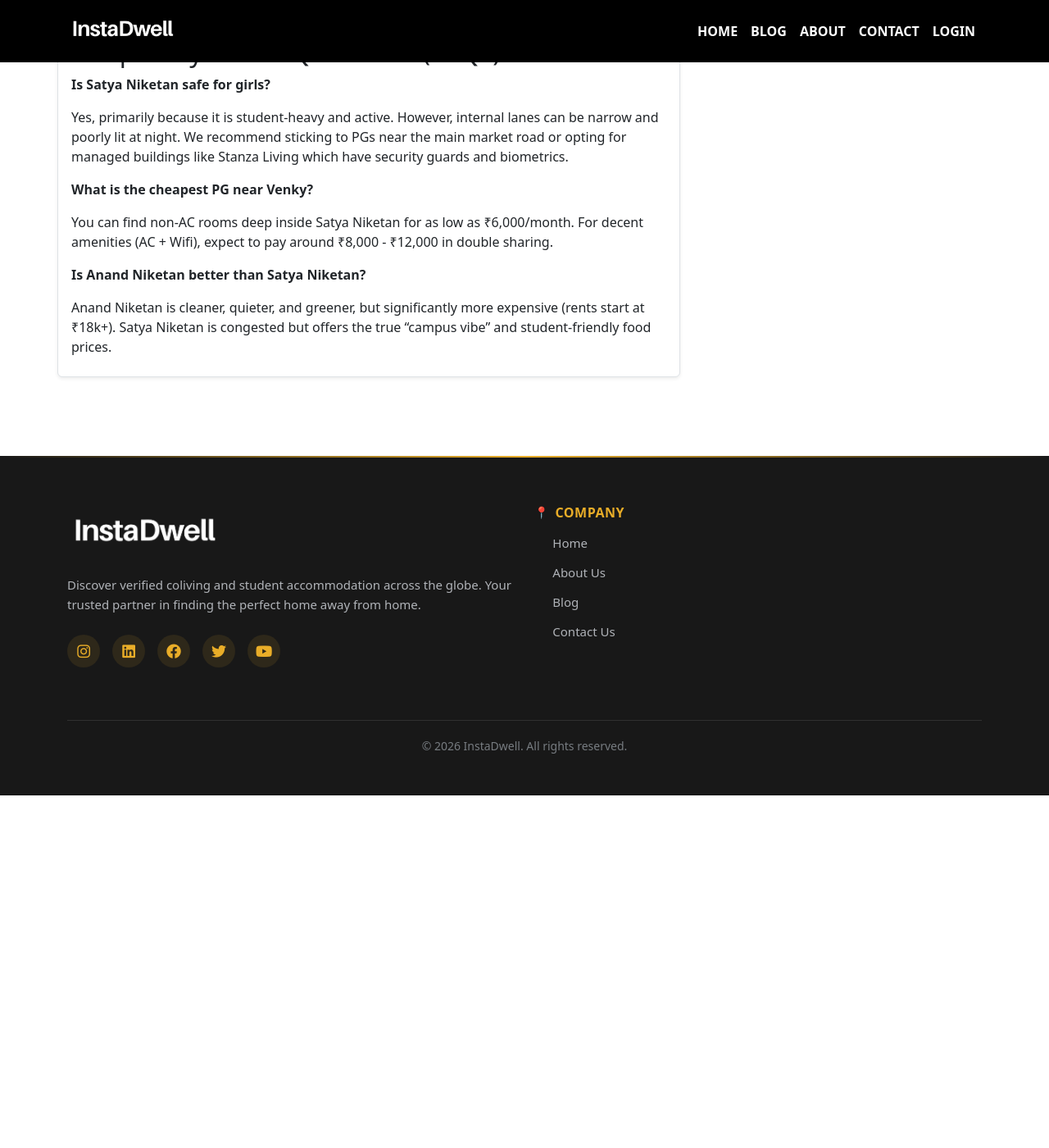
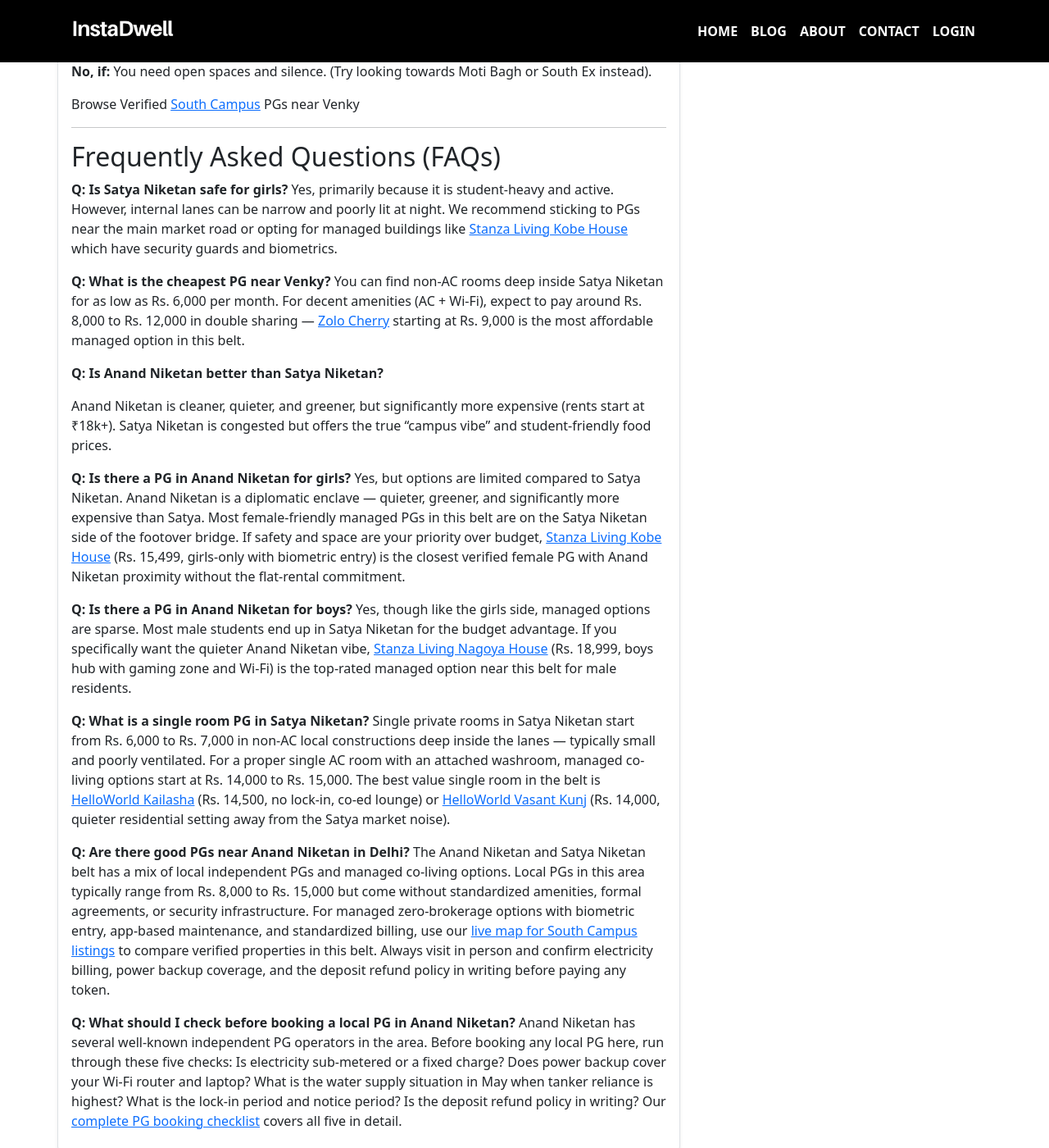
Before and after one commit to instadw/instadwell-blog, a Jekyll site: the page built from _posts/2026-2-05-top-10-pgs-in-satya-niketan-and-ultimate-living-guide-2026.md, in a window 1280 px wide and 1400 px high, scrolled down 4621 px. Shown: the whole window at 82% size. Built offline with Jekyll 4.4.1, drawn with Linux system fonts in a browser that asks for light colours; before the commit the page ends 5591 px from its top, so only the background shows below that; some of the changed text lies outside the part shown.

Commit message:
Update 2026-2-05-top-10-pgs-in-satya-niketan-and-ultimate-living-guide-2026.md

```diff
--- a/_posts/2026-2-05-top-10-pgs-in-satya-niketan-and-ultimate-living-guide-2026.md
+++ b/_posts/2026-2-05-top-10-pgs-in-satya-niketan-and-ultimate-living-guide-2026.md
@@ -9,11 +9,21 @@
 date: 2026-2-05T09:14:00.000+05:30
 faq:
   - question: "Is Satya Niketan safe for girls?"
-    answer: "Yes, primarily because it is student-heavy and active. However, internal lanes can be narrow and poorly lit at night. We recommend sticking to PGs near the main market road or opting for managed buildings like Stanza Living which have security guards and biometrics."
+    answer: "Yes, primarily because the area is student-heavy and active. However, internal lanes can be narrow and poorly lit at night. It is recommended to stick to PGs near the main market road or opt for managed buildings that offer security guards and biometric entry."
   - question: "What is the cheapest PG near Venky?"
-    answer: "You can find non-AC rooms deep inside Satya Niketan for as low as ₹6,000/month. For decent amenities (AC + Wifi), expect to pay around ₹8,000 - ₹12,000 in double sharing."
+    answer: "Non-AC rooms deep inside Satya Niketan can be found for as low as ₹6,000 per month. For decent amenities including AC and Wi-Fi, expect to pay between ₹8,000 and ₹12,000 for double sharing, while managed options start around ₹9,000."
   - question: "Is Anand Niketan better than Satya Niketan?"
-    answer: "Anand Niketan is cleaner, quieter, and greener, but significantly more expensive (rents start at ₹18k+). Satya Niketan is congested but offers the true \"campus vibe\" and student-friendly food prices."
+    answer: "Anand Niketan is cleaner, quieter, and greener, but significantly more expensive with rents starting at ₹18,000+. Satya Niketan is more congested but offers a vibrant campus vibe and student-friendly food prices."
+  - question: "Is there a PG in Anand Niketan for girls?"
+    answer: "Options are limited as Anand Niketan is a diplomatic enclave that is quieter and more expensive than Satya Niketan. Most female-friendly managed PGs are located on the Satya Niketan side, where verified girls-only options with biometric entry start around ₹15,499."
+  - question: "Is there a PG in Anand Niketan for boys?"
+    answer: "Managed options are sparse, and most male students choose Satya Niketan for the budget advantage. For those seeking the quieter Anand Niketan vibe, top-rated managed options for male residents with amenities like gaming zones and Wi-Fi start around ₹18,999."
+  - question: "What is a single room PG in Satya Niketan?"
+    answer: "Single private rooms in local non-AC constructions start at ₹6,000 to ₹7,000 but are often small and poorly ventilated. For a proper single AC room with an attached washroom, managed co-living options range from ₹14,000 to ₹15,000."
+  - question: "Are there good PGs near Anand Niketan in Delhi?"
+    answer: "The area features a mix of local independent PGs and managed co-living. Local PGs typically range from ₹8,000 to ₹15,000 but often lack standardized amenities or security infrastructure. Managed zero-brokerage options provide biometric entry and standardized billing."
+  - question: "What should I check before booking a local PG in Anand Niketan?"
+    answer: "Before booking, verify if electricity is sub-metered, if power backup covers Wi-Fi and laptops, the water supply situation during summer, the lock-in and notice periods, and ensure the deposit refund policy is provided in writing."
 ---
 
 Satya Niketan is the heartbeat of Delhi University's South Campus. If you are a student at Sri Venkateswara (Venky), ARSD, or Motilal Nehru College, this is where you want to be.
@@ -21,6 +31,8 @@
 -   Average Rent: ₹10,000 - ₹18,000 (Single/Twin)
 
 -   Best Feature: The legendary "Cafe Culture" (QD’s, Big Yellow Door) right outside your doorstep.
+
+New to Delhi? First read our [Delhi Ultimate PG Guide](/blog/top-10-co-living-spaces-in-delhi-the-ultimate-guide-to-finding-a-pg) for a full city overview before choosing Satya Niketan.
 
 
 ----------
@@ -45,7 +57,7 @@
 Want to see more options? [Search all listings in Satya Niketan](https://instadwell.com/search?lat=28.5875609&lng=77.1690067&location=Satya%20Niketan%2C%20Moti%20Bagh%2C%20New%20Delhi%2C%20Delhi%20110021%2C%20India&city=New%20Delhi&country=India)
 
 ## South Campus Student Hub: The Ultimate Satya Niketan Survival Guide
-If [North Campus](https://instadwell.com/blog/top-10-co-living-spaces-in-north-campus-and-gtb-nagar-living-guide-2026) is about "Politics and Protests," South Campus is about "Chill Vibes and Cafes."
+If [North Campus](/blog/top-10-co-living-spaces-in-north-campus-and-gtb-nagar-living-guide-2026) is about Politics and Protests, South Campus is about Chill Vibes and Cafes.
 
 Home to heavyweights like Sri Venkateswara (Venky), Motilal Nehru, ARSD, and Maitreyi, the South Campus ecosystem revolves around one legendary location: Satya Niketan.
 
@@ -125,6 +137,8 @@
 
 -   **Hack:** If you live deep inside Satya, the walk to the metro can take 15 mins. Factor this in if you have internships in [Gurgaon](https://instadwell.com/search?lat=28.4594965&lng=77.0266383&location=Gurugram,%20Haryana,%20India&city=Gurugram&country=India) or [South Delhi](https://instadwell.com/search?lat=28.4929198&lng=77.1847921&location=South%20Delhi,%20New%20Delhi,%20Delhi,%20India&city=New%20Delhi&country=India).
 
+If your internship or office is in Gurgaon, also consider our [Saket & Malviya Nagar guide](/blog/top-6-co-living-spaces-in-saket-and-malviya-nagar-posh-living-vs-budget-reality), which is closer to the Cyber City Yellow Line commute.
+
 
 ----------
 
@@ -179,20 +194,33 @@
 **No, if:** You need open spaces and silence. (Try looking towards Moti Bagh or South Ex instead).
 
 
-Browse Verified [South Campus](https://instadwell.com/search?lat=28.5829644&lng=77.16217689999999&location=South%20Campus,%20South%20Moti%20Bagh,%20New%20Delhi,%20Delhi,%20India&city=New%20Delhi&country=India) PGs near  Venky
+Browse Verified [South Campus](https://instadwell.com/search?lat=28.5829644&lng=77.16217689999999&location=South%20Campus,%20South%20Moti%20Bagh,%20New%20Delhi,%20Delhi,%20India&city=New%20Delhi&country=India) PGs near Venky
 
 ----------
 
 ##  Frequently Asked Questions (FAQs)
 
-**Is Satya Niketan safe for girls?**
+**Q: Is Satya Niketan safe for girls?**
+Yes, primarily because it is student-heavy and active. However, internal lanes can be narrow and poorly lit at night. We recommend sticking to PGs near the main market road or opting for managed buildings like [Stanza Living Kobe House](https://instadwell.com/properties/2751-kobe-house) which have security guards and biometrics.
 
-Yes, primarily because it is student-heavy and active. However, internal lanes can be narrow and poorly lit at night. We recommend sticking to PGs near the main market road or opting for managed buildings like Stanza Living which have security guards and biometrics.
+**Q: What is the cheapest PG near Venky?**
+You can find non-AC rooms deep inside Satya Niketan for as low as Rs. 6,000 per month. For decent amenities (AC + Wi-Fi), expect to pay around Rs. 8,000 to Rs. 12,000 in double sharing — [Zolo Cherry](https://instadwell.com/properties/2503-zolo-cherry) starting at Rs. 9,000 is the most affordable managed option in this belt.
 
-**What is the cheapest PG near Venky?**
-
-You can find non-AC rooms deep inside Satya Niketan for as low as ₹6,000/month. For decent amenities (AC + Wifi), expect to pay around ₹8,000 - ₹12,000 in double sharing.
-
-**Is Anand Niketan better than Satya Niketan?**
+**Q: Is Anand Niketan better than Satya Niketan?**
 
 Anand Niketan is cleaner, quieter, and greener, but significantly more expensive (rents start at ₹18k+). Satya Niketan is congested but offers the true "campus vibe" and student-friendly food prices.
+
+**Q: Is there a PG in Anand Niketan for girls?**
+Yes, but options are limited compared to Satya Niketan. Anand Niketan is a diplomatic enclave — quieter, greener, and significantly more expensive than Satya. Most female-friendly managed PGs in this belt are on the Satya Niketan side of the footover bridge. If safety and space are your priority over budget, [Stanza Living Kobe House](https://instadwell.com/properties/2751-kobe-house) (Rs. 15,499, girls-only with biometric entry) is the closest verified female PG with Anand Niketan proximity without the flat-rental commitment.
+
+**Q: Is there a PG in Anand Niketan for boys?**
+Yes, though like the girls side, managed options are sparse. Most male students end up in Satya Niketan for the budget advantage. If you specifically want the quieter Anand Niketan vibe, [Stanza Living Nagoya House](https://instadwell.com/properties/2745-nagoya-house) (Rs. 18,999, boys hub with gaming zone and Wi-Fi) is the top-rated managed option near this belt for male residents.
+
+**Q: What is a single room PG in Satya Niketan?**
+Single private rooms in Satya Niketan start from Rs. 6,000 to Rs. 7,000 in non-AC local constructions deep inside the lanes — typically small and poorly ventilated. For a proper single AC room with an attached washroom, managed co-living options start at Rs. 14,000 to Rs. 15,000. The best value single room in the belt is [HelloWorld Kailasha](https://instadwell.com/properties/3235-helloworld-kailasha) (Rs. 14,500, no lock-in, co-ed lounge) or [HelloWorld Vasant Kunj](https://instadwell.com/properties/3224-helloworld-vasantkunj) (Rs. 14,000, quieter residential setting away from the Satya market noise).
+
+**Q: Are there good PGs near Anand Niketan in Delhi?**
+The Anand Niketan and Satya Niketan belt has a mix of local independent PGs and managed co-living options. Local PGs in this area typically range from Rs. 8,000 to Rs. 15,000 but come without standardized amenities, formal agreements, or security infrastructure. For managed zero-brokerage options with biometric entry, app-based maintenance, and standardized billing, use our [live map for South Campus listings](https://instadwell.com/search?lat=28.5875609&lng=77.1690067&location=Satya%20Niketan%2C%20Moti%20Bagh%2C%20New%20Delhi%2C%20Delhi%20110021%2C%20India&city=New%20Delhi&country=India) to compare verified properties in this belt. Always visit in person and confirm electricity billing, power backup coverage, and the deposit refund policy in writing before paying any token.
+
+**Q: What should I check before booking a local PG in Anand Niketan?**
+Anand Niketan has several well-known independent PG operators in the area. Before booking any local PG here, run through these five checks: Is electricity sub-metered or a fixed charge? Does power backup cover your Wi-Fi router and laptop? What is the water supply situation in May when tanker reliance is highest? What is the lock-in period and notice period? Is the deposit refund policy in writing? Our [complete PG booking checklist](/blog/what-is-paying-guest-house-a-complete-guide-to-paying-guest-accommodation-in-india) covers all five in detail.
```
Also changed, not shown: other parts of _posts/2026-2-05-top-10-pgs-in-satya-niketan-and-ultimate-living-guide-2026.md (+2 -1 lines).
